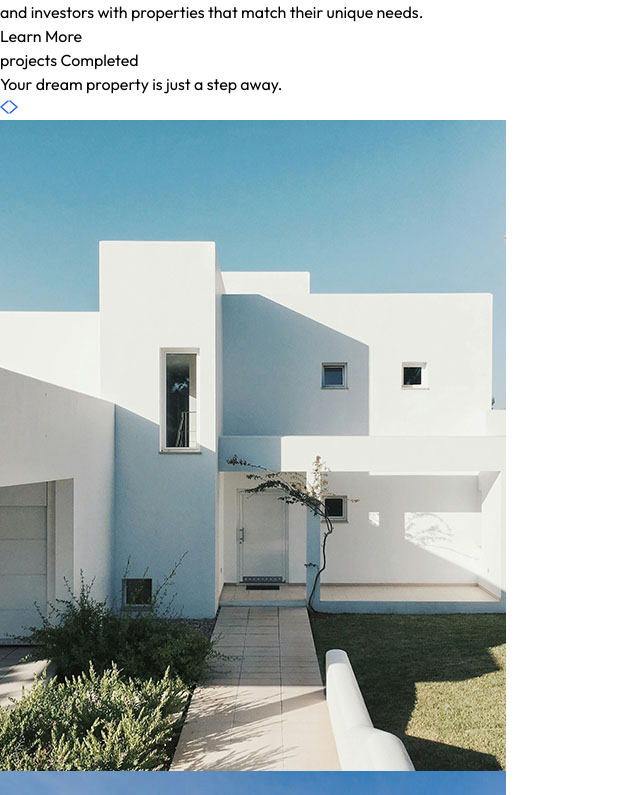
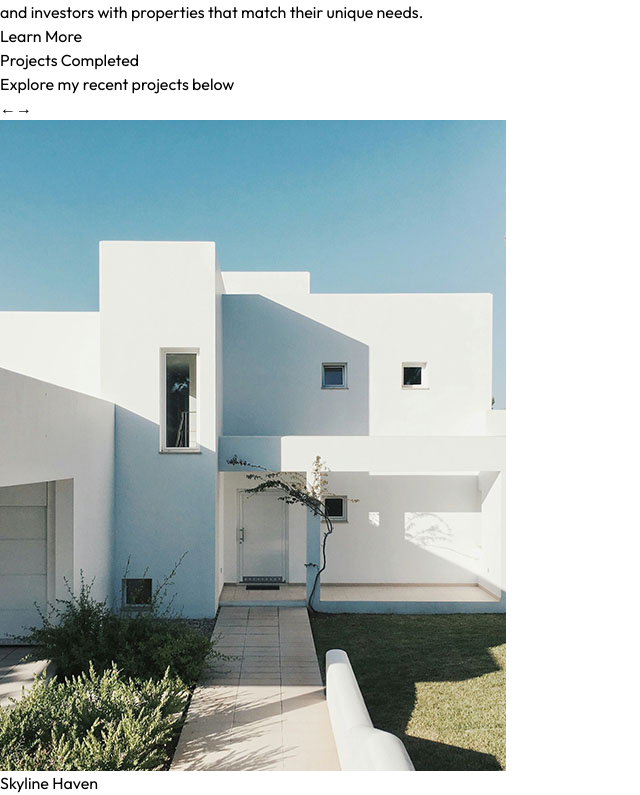
Before and after one commit to Anupthakurr/real-estate-webapp, a React (Vite) app: page / in a window 1280 px wide. Shown: the part 1547-2342 px from the top of the page, without its empty margins (0-640 px from the left). Built offline with nearby package versions, Linux system fonts and the light colour scheme.

Commit message:
Update Projects.jsx

```diff
--- a/src/component/Projects.jsx
+++ b/src/component/Projects.jsx
@@ -1,23 +1,21 @@
-import React, { useEffect } from "react";
+import React, { useEffect, useState } from "react";
 import { assets, projectsData } from "../assets/assets";
-import { useState } from "react";
 import { motion } from "framer-motion";
 
 const Projects = () => {
   const [currentIndex, setCurrentIndex] = useState(0);
-  const [cardsToshow, setcardstoshow] = useState(1);
+  const [cardsToshow, setCardsToShow] = useState(1);
 
   useEffect(() => {
-    const updateCardsToshow = () => {
-      if (window.innerWidth >= 1024) {
-        setcardstoshow(projectsData.length);
-      } else {
-        setcardstoshow(1);
-      }
+    const updateCardsToShow = () => {
+      if (window.innerWidth >= 1024) setCardsToShow(3);
+      else if (window.innerWidth >= 768) setCardsToShow(2);
+      else setCardsToShow(1);
     };
-    updateCardsToshow();
-    window.addEventListener("resize", updateCardsToshow);
-    return () => window.removeEventListener("resize", updateCardsToshow);
+
+    updateCardsToShow();
+    window.addEventListener("resize", updateCardsToShow);
+    return () => window.removeEventListener("resize", updateCardsToShow);
   }, []);
 
   const nextProject = () => {
@@ -26,55 +24,65 @@ const Projects = () => {
 
   const prevProject = () => {
     setCurrentIndex((prevIndex) =>
-      prevIndex === 0 ? projectsData.length - 1 : prevIndex - 1
+      prevIndex === 0 ? projectsData.length - cardsToshow : prevIndex - 1
     );
   };
+
   return (
     <motion.div
       initial={{ opacity: 0, x: -200 }}
       transition={{ duration: 1 }}
-      whileInView={{ opacity: 1, x: 0 }}
-      viewport={{ once: true }}
-      className="container mx-auto py-4 pt-20 px-6 md:px-20 lg:px-32 my-20 w-full overflow-hidden'"
+      animate={{ opacity: 1, x: 0 }}
+      className="container mx-auto py-12 px-6 md:px-20 lg:px-32 my-20 w-full"
       id="Project"
     >
-      <h1 className="text-2xl m:text-4xl font-bold mb-2 text-center">
-        projects{" "}
-        <span className="undeline underline-offset-4 decoration-1 under font-light">
+      <h1 className="text-4xl font-bold mb-4 text-center">
+        Projects{" "}
+        <span className="underline decoration-wavy decoration-blue-500">
           Completed
         </span>
       </h1>
-      <p className="text-center text-gray-500 mb-8 max-w-80 mx-auto">
-        Your dream property is just a step away.
+      <p className="text-center text-gray-500 mb-8 max-w-xl mx-auto">
+        Explore my recent projects below
       </p>
-      <div className="flex justify-end items-center mb-8">
+      <div className="flex justify-center items-center mb-8 gap-4">
         <button
           onClick={prevProject}
-          className="p-3 bg-gray-200 rounded mr-2"
-          aria-label="Previous Project"
+          className="p-3 bg-blue-500 text-white rounded-full hover:bg-blue-600 shadow-lg transition-all"
         >
-          <img src={assets.left_arrow} alt="previous" />
+          ←
         </button>
         <button
           onClick={nextProject}
-          className="p-3 bg-gray-200 rounded mr-2"
-          aria-label="Next Project"
+          className="p-3 bg-blue-500 text-white rounded-full hover:bg-blue-600 shadow-lg transition-all"
         >
-          <img src={assets.right_arrow} alt="Next" />
+          →
         </button>
       </div>
 
-      <div className="overflow-hidden">
+      <div className="overflow-hidden relative">
         <div
-          className="flex gap-3 transition-transform duration-500 ease-in-out"
+          className="flex gap-6 transition-transform duration-500 ease-in-out"
           style={{
             transform: `translateX(-${(currentIndex * 100) / cardsToshow}%)`,
           }}
         >
           {projectsData.map((project, index) => (
-            <div key={index} className="relative flex-shrink-0 w-full sm:w-1/4">
-              <img src={project.image} alt={project.title} />
-            </div>
+            <motion.div
+              key={index}
+              className="relative flex-shrink-0 w-full sm:w-1/2 lg:w-1/3 bg-white rounded-xl shadow-md overflow-hidden"
+              whileHover={{ scale: 1.05 }}
+            >
+              <img
+                src={project.image}
+                alt={project.title}
+                className="w-full h-60 object-cover"
+              />
+              <div className="p-4">
+                <h2 className="text-xl font-semibold mb-2">{project.title}</h2>
+                <p className="text-gray-600">{project.description}</p>
+              </div>
+            </motion.div>
           ))}
         </div>
       </div>
```
